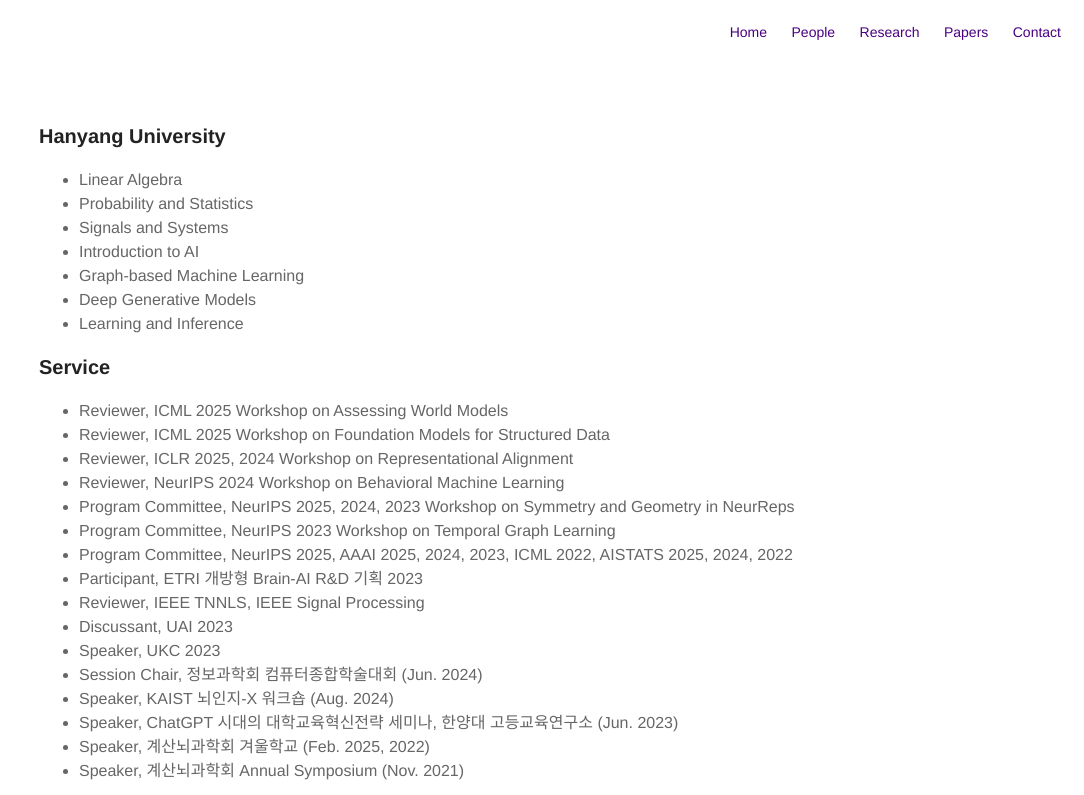
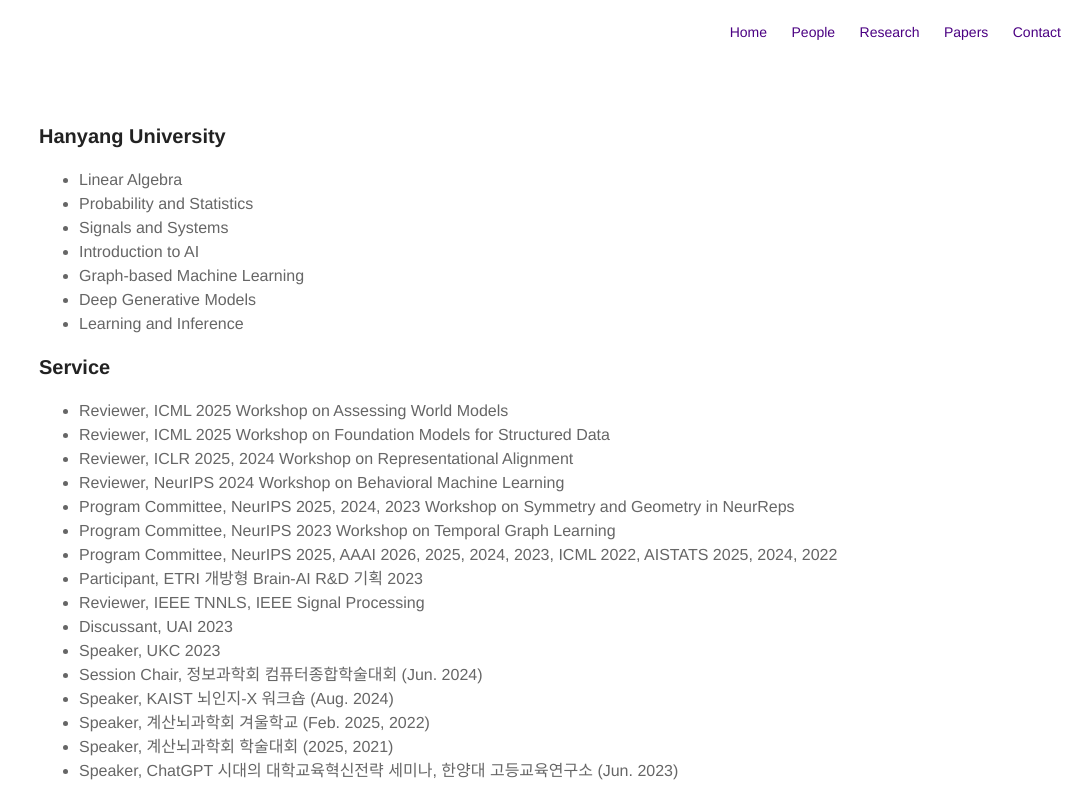
Before and after one commit to kijungyoon/kijungyoon.github.io, a Jekyll site: the page built from teaching.md, in a window 1280 px wide, cut to the strip 0-795 px from the top of the page. Shown: the whole strip, without its empty margins (196-1280 px from the left). Built offline with Jekyll 4.4.1, drawn with Linux system fonts in a browser that asks for light colours.

Commit message:
Update teaching.md

```diff
--- a/teaching.md
+++ b/teaching.md
@@ -22,14 +22,14 @@
 <li>Reviewer, NeurIPS 2024 Workshop on Behavioral Machine Learning</li>
 <li>Program Committee, NeurIPS 2025, 2024, 2023 Workshop on Symmetry and Geometry in NeurReps</li>
 <li>Program Committee, NeurIPS 2023 Workshop on Temporal Graph Learning</li>
-<li>Program Committee, NeurIPS 2025, AAAI 2025, 2024, 2023, ICML 2022, AISTATS 2025, 2024, 2022</li>
+<li>Program Committee, NeurIPS 2025, AAAI 2026, 2025, 2024, 2023, ICML 2022, AISTATS 2025, 2024, 2022</li>
 <li>Participant, ETRI 개방형 Brain-AI R&D 기획 2023</li>
 <li>Reviewer, IEEE TNNLS, IEEE Signal Processing</li>
 <li>Discussant, UAI 2023</li>
 <li>Speaker, UKC 2023</li>
 <li>Session Chair, 정보과학회 컴퓨터종합학술대회 (Jun. 2024)</li>
 <li>Speaker, KAIST 뇌인지-X 워크숍 (Aug. 2024)</li>
+<li>Speaker, 계산뇌과학회 겨울학교 (Feb. 2025, 2022)</li>
+<li>Speaker, 계산뇌과학회 학술대회 (2025, 2021)</li>
 <li>Speaker, ChatGPT 시대의 대학교육혁신전략 세미나, 한양대 고등교육연구소 (Jun. 2023)</li>
-<li>Speaker, 계산뇌과학회 겨울학교 (Feb. 2025, 2022)</li>
-<li>Speaker, 계산뇌과학회 Annual Symposium (Nov. 2021)</li>
 </ul>
```
